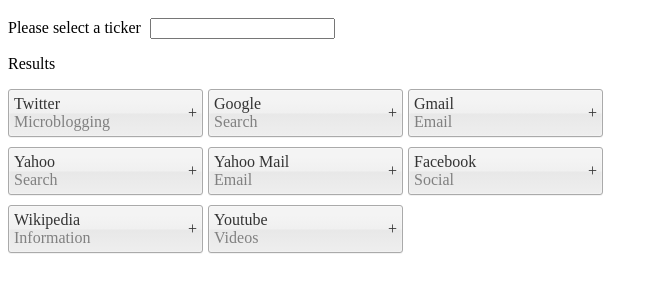
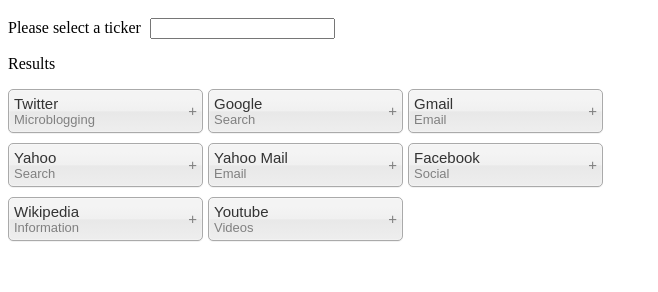
Before and after one commit to panchajanyahr/autocomplete, a plain HTML site: page index.html in a window 1280 px wide. Shown: the part 48-340 px from the top of the page, without its empty margins (0-658 px from the left). Drawn offline with nearby package versions, Linux system fonts and the light colour scheme.

Commit message:
More styling

```diff
--- a/main.css
+++ b/main.css
@@ -22,7 +22,7 @@ ul.results li {
 	cursor: pointer;
 
 	border: 1px solid #aaa;
-	border-radius: 3px;
+	border-radius: 5px;
 	background-color: #e4e4e4;
 	background-image: -webkit-gradient(linear, 50% 0%, 50% 100%, color-stop(20%, #f4f4f4), color-stop(50%, #f0f0f0), color-stop(52%, #e8e8e8), color-stop(100%, #eeeeee));
 	background-image: -webkit-linear-gradient(#f4f4f4 20%, #f0f0f0 50%, #e8e8e8 52%, #eeeeee 100%);
@@ -32,17 +32,26 @@ ul.results li {
 	background-clip: padding-box;
 	box-shadow: 0 0 2px white inset, 0 1px 0 rgba(0, 0, 0, 0.05);
 	color: #333;
+
+	font-family: sans-serif;
+	font-size: 15px;
 }
 ul.results div {
 	width: 100%;
 	cursor: auto;
 }
+
+ul.results div.description {
+	font-size: 13px;
+}
+
 ul.results li:after {
 	content: "+";
 	position: absolute;
 	right: 5px;
 	top: 50%;
 	margin-top: -9px;
+	color: gray;
 }
 
 ul.results .description {
```
